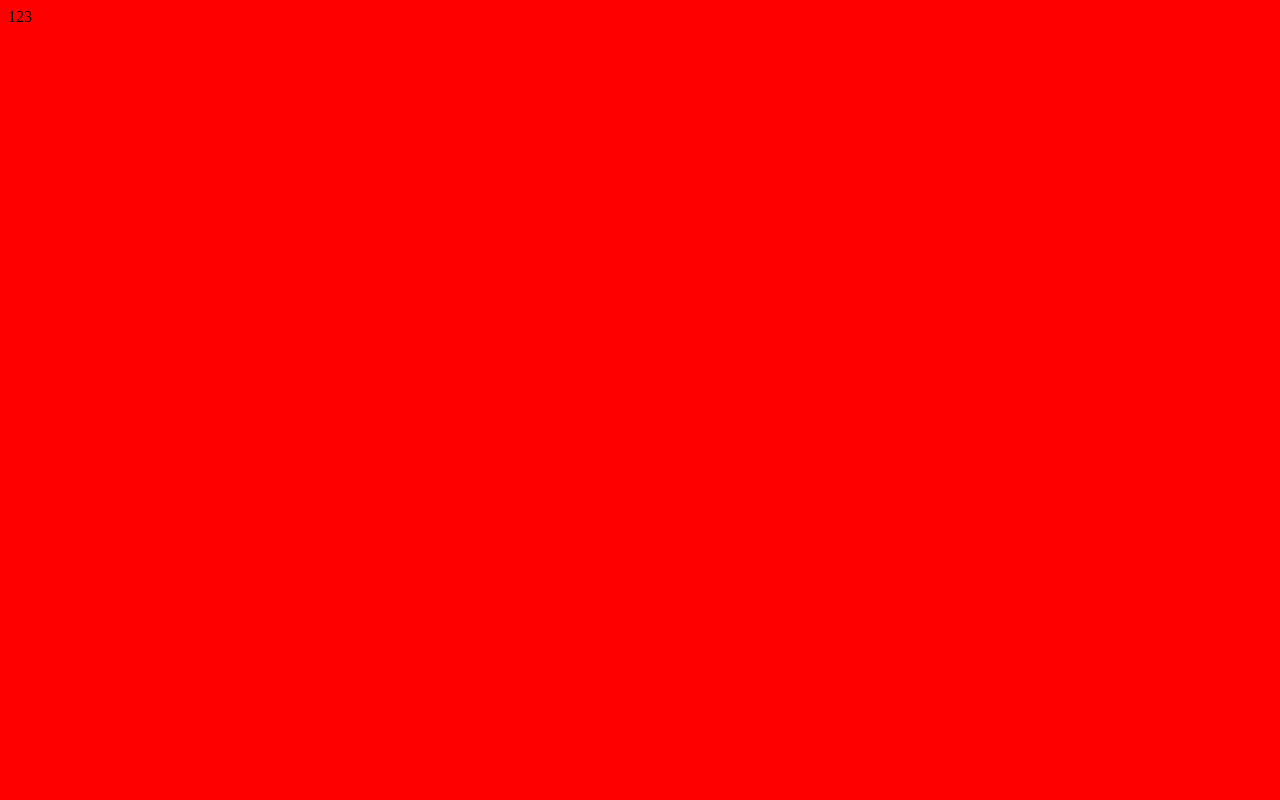
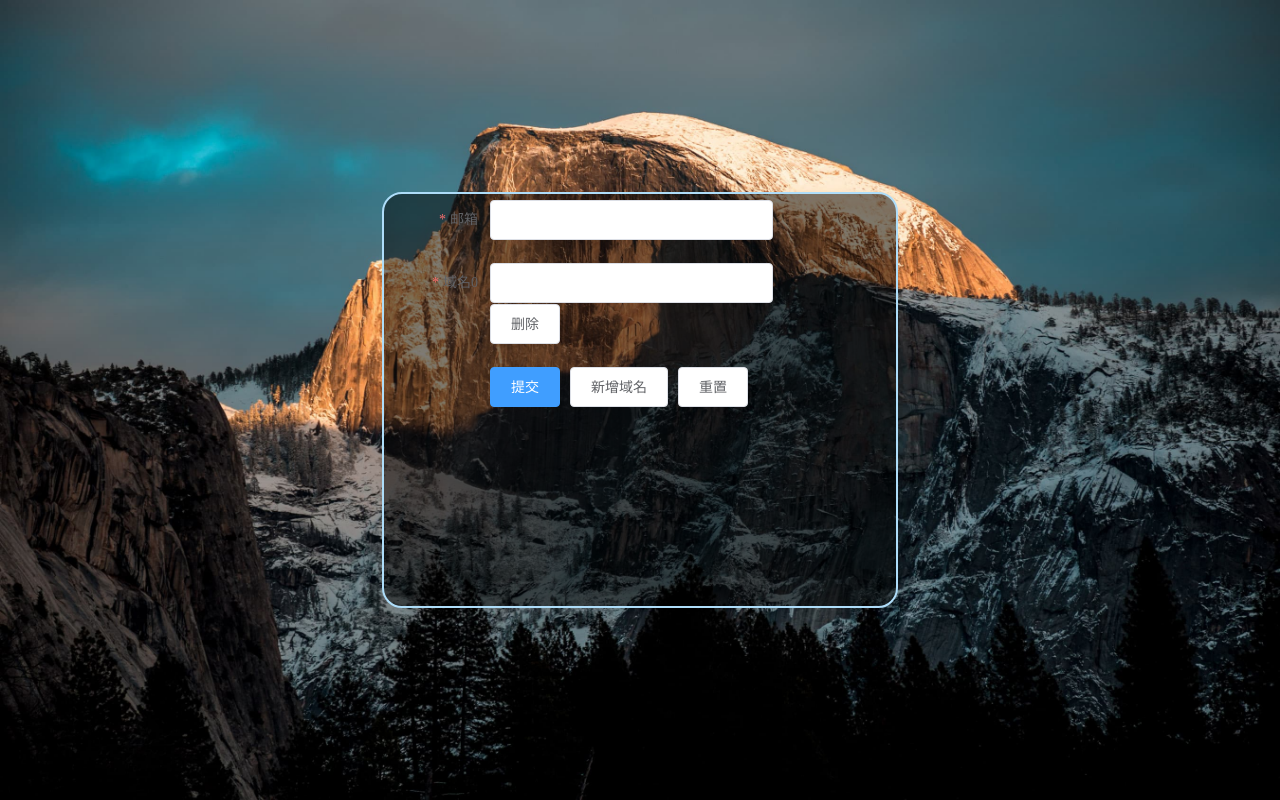
Before and after one commit to qinhanwen/webpack4-babel7-vue2, a Vue app: page / in a window 1280 px wide. Built offline with nearby package versions, Linux system fonts and the light colour scheme.

Commit message:
feat:配置项完成

```diff
--- a/config/webpack.base.js
+++ b/config/webpack.base.js
@@ -1,6 +1,10 @@
 const VueLoaderPlugin = require('vue-loader/lib/plugin');
 const HtmlWebpackPlugin = require('html-webpack-plugin');
 const ExtractTextPlugin = require('extract-text-webpack-plugin');
+const {
+    CleanWebpackPlugin
+} = require('clean-webpack-plugin') // 自动清除沉余js
+
 const {
     resolve
 } = require('./utils');
@@ -77,28 +81,53 @@ module.exports = {
             { // 图片资源太小转成内联，减少http请求
                 test: /\.(jpg|jpeg|png)$/,
                 use: [{
-                    loader: 'url-loader', // 是对file-loader的封装
-                    options: { // 如果小于1024转成base64
-                        limit: 1024,
-                        name: '[name].[ext]',
-                        outputPath: 'images/', //输出到images文件夹
+                        loader: 'url-loader', // 是对file-loader的封装
+                        options: { // 如果小于1024转成base64
+                            limit: 1024,
+                            name: '[name].[ext]',
+                            outputPath: 'images/', //输出到images文件夹
+                        }
+                    },
+                    {
+                        loader: 'image-webpack-loader', // 压缩图片
+                        options: {
+                            mozjpeg: {
+                                progressive: true,
+                                quality: 65
+                            },
+                            // optipng.enabled: false will disable optipng
+                            optipng: {
+                                enabled: false,
+                            },
+                            pngquant: {
+                                quality: [0.65, 0.90],
+                                speed: 4
+                            },
+                            gifsicle: {
+                                interlaced: false,
+                            },
+                            // the webp option will enable WEBP
+                            webp: {
+                                quality: 75
+                            }
+                        }
                     }
-                }]
+                ]
             },
             {
                 test: /\.js$/,
                 use: 'babel-loader',
                 include: /src/, // 只转化src目录下的js
                 exclude: /node_modules/ // 排除掉node_modules，优化打包速度
+            },
+            {
+                test: /\.(woff2?|eot|ttf|otf)(\?.*)?$/,
+                loader: 'url-loader',
+                options: {
+                    limit: 10000,
+                    outputPath: 'fonts/', //输出到images文件夹
+                }
             }
-            // {
-            //     test: /\.(woff2?|eot|ttf|otf)(\?.*)?$/,
-            //     loader: 'url-loader',
-            //     options: {
-            //         limit: 10000,
-            //         name: utils.assetsPath('fonts/[name].[hash:7].[ext]')
-            //     }
-            // }
         ]
     },
     plugins: [
@@ -113,6 +142,10 @@ module.exports = {
         }),
         extractAppCSS,
         new VueLoaderPlugin(),
+        new CleanWebpackPlugin({
+            cleanAfterEveryBuildPatterns: ['dist'],
+            verbose: true
+        })
     ],
     optimization: { // 抽离共用部分
         splitChunks: {
--- a/package.json
+++ b/package.json
@@ -15,6 +15,9 @@
   "author": "",
   "license": "ISC",
   "dependencies": {
+    "axios": "^0.19.0",
+    "element-ui": "^2.12.0",
+    "qs": "^6.9.1",
     "vue": "^2.6.10",
     "vue-router": "^3.1.3"
   },
@@ -25,10 +28,12 @@
     "@babel/runtime-corejs2": "^7.7.2",
     "autoprefixer": "^9.7.1",
     "babel-loader": "^8.0.6",
+    "clean-webpack-plugin": "^3.0.0",
     "css-loader": "^3.2.0",
     "extract-text-webpack-plugin": "^4.0.0-beta.0",
     "file-loader": "^4.2.0",
     "html-webpack-plugin": "^3.2.0",
+    "image-webpack-loader": "^6.0.0",
     "node-sass": "^4.13.0",
     "postcss-loader": "^3.0.0",
     "sass-loader": "^8.0.0",
--- a/src/app.vue
+++ b/src/app.vue
@@ -1,14 +1,114 @@
 <template>
-  <div>123</div>
+  <section class="wrapper">
+    <div class="login-wrapper">
+      <el-form
+        :model="dynamicValidateForm"
+        ref="dynamicValidateForm"
+        label-width="100px"
+        class="demo-dynamic"
+      >
+        <el-form-item
+          prop="email"
+          label="邮箱"
+          :rules="[
+      { required: true, message: '请输入邮箱地址', trigger: 'blur' },
+      { type: 'email', message: '请输入正确的邮箱地址', trigger: ['blur', 'change'] }
+    ]"
+        >
+          <el-input v-model="dynamicValidateForm.email"></el-input>
+        </el-form-item>
+        <el-form-item
+          v-for="(domain, index) in dynamicValidateForm.domains"
+          :label="'域名' + index"
+          :key="domain.key"
+          :prop="'domains.' + index + '.value'"
+          :rules="{
+      required: true, message: '域名不能为空', trigger: 'blur'
+    }"
+        >
+          <el-input v-model="domain.value"></el-input>
+          <el-button @click.prevent="removeDomain(domain)">删除</el-button>
+        </el-form-item>
+        <el-form-item>
+          <el-button type="primary" @click="submitForm('dynamicValidateForm')">提交</el-button>
+          <el-button @click="addDomain">新增域名</el-button>
+          <el-button @click="resetForm('dynamicValidateForm')">重置</el-button>
+        </el-form-item>
+      </el-form>
+    </div>
+  </section>
 </template>
 
 <script>
 export default {
   name: "App",
+  data() {
+    return {
+      dynamicValidateForm: {
+        domains: [
+          {
+            value: ""
+          }
+        ],
+        email: ""
+      }
+    };
+  },
+  methods: {
+    submitForm(formName) {
+      this.$refs[formName].validate(valid => {
+        if (valid) {
+          alert("submit!");
+        } else {
+          console.log("error submit!!");
+          return false;
+        }
+      });
+    },
+    resetForm(formName) {
+      this.$refs[formName].resetFields();
+    },
+    removeDomain(item) {
+      var index = this.dynamicValidateForm.domains.indexOf(item);
+      if (index !== -1) {
+        this.dynamicValidateForm.domains.splice(index, 1);
+      }
+    },
+    addDomain() {
+      this.dynamicValidateForm.domains.push({
+        value: "",
+        key: Date.now()
+      });
+    }
+  }
 };
 </script>
 
 <style lang="scss">
-  @import './common/common';
-  @import './common/variable';
+@import "./common/common";
+@import "./common/variable";
+
+.wrapper {
+  background: url("./assets/images/login-page-bg.jpeg") no-repeat;
+  width: 100%;
+  height: 100%;
+  background-size: 100% 100%;
+  .login-wrapper {
+    z-index: 10;
+    display: flex;
+    overflow: hidden;
+    position: absolute;
+    top: 0;
+    left: 0;
+    bottom: 0;
+    right: 0;
+    margin: auto;
+    width: 500px;
+    height: 400px;
+    padding: 6px;
+    border: 2px solid #aeddf9;
+    border-radius: 20px;
+    background: rgba(0, 0, 0, 0.5);
+  }
+}
 </style>
--- a/src/common/common.scss
+++ b/src/common/common.scss
@@ -1,3 +1,144 @@
-body{
-    background: red;
+/* http://meyerweb.com/eric/tools/css/reset/
+   v2.0 | 20110126
+   License: none (public domain)
+*/
+
+html,
+body,
+div,
+span,
+applet,
+object,
+iframe,
+h1,
+h2,
+h3,
+h4,
+h5,
+h6,
+p,
+blockquote,
+pre,
+a,
+abbr,
+acronym,
+address,
+big,
+cite,
+code,
+del,
+dfn,
+em,
+img,
+ins,
+kbd,
+q,
+s,
+samp,
+small,
+strike,
+strong,
+sub,
+sup,
+tt,
+var,
+b,
+u,
+i,
+center,
+dl,
+dt,
+dd,
+ol,
+ul,
+li,
+fieldset,
+form,
+label,
+legend,
+table,
+caption,
+tbody,
+tfoot,
+thead,
+tr,
+th,
+td,
+article,
+aside,
+canvas,
+details,
+embed,
+figure,
+figcaption,
+footer,
+header,
+hgroup,
+menu,
+nav,
+output,
+ruby,
+section,
+summary,
+time,
+mark,
+audio,
+video {
+    margin: 0;
+    padding: 0;
+    border: 0;
+    font-size: 100%;
+    font: inherit;
+    vertical-align: baseline;
 }
+
+/* HTML5 display-role reset for older browsers */
+article,
+aside,
+details,
+figcaption,
+figure,
+footer,
+header,
+hgroup,
+menu,
+nav,
+section {
+    display: block;
+}
+
+body {
+    line-height: 1;
+}
+
+ol,
+ul {
+    list-style: none;
+}
+
+blockquote,
+q {
+    quotes: none;
+}
+
+blockquote:before,
+blockquote:after,
+q:before,
+q:after {
+    content: '';
+    content: none;
+}
+
+table {
+    border-collapse: collapse;
+    border-spacing: 0;
+}
+
+html,
+body {
+    height: 100%;
+}
+
+body {
+    min-width: 600px;
+}
--- a/src/common/variable.scss
+++ b/src/common/variable.scss
@@ -0,0 +1,11 @@
+//通用样式
+
+//背景色
+$grey-bg: #f8f8f8;
+$black: #000000;
+$white:#ffffff;
+
+$primary: #01a0ff; //主色
+$primary-text:#000000; //大标题
+$second-text:#666666; //二级标题
+$third-text:#999999; //三级标题
--- a/src/router/index.js
+++ b/src/router/index.js
@@ -1,16 +1,15 @@
 import Vue from 'vue';
 import VueRouter from 'vue-router';
+// import Home from 'views/home';
 
 Vue.use(VueRouter);
 
-const Home = () => import('../views/home');
-
 export default new VueRouter({
-  mode: 'hash',
-  routes: [
-    {
-      path: '/',
-      component: Home
-    },
-  ]
+  // mode: 'hash',
+  // routes: [
+  //   {
+  //     path: '/',
+  //     component: Home
+  //   },
+  // ]
 })
--- /dev/null
+++ b/test.js
@@ -0,0 +1,2 @@
+const qs = require('qs');
+console.log(qs.stringify({a:1,b:2}))
```
Also changed, not shown: src/index.js (+7 -2 lines), src/services/http.servies.js (added, +123 -0 lines), src/services/index.js (+9 -0 lines), src/assets/images/login-page-bg.jpeg (added), 1 other file (tests, documents, lock files or other folders).
